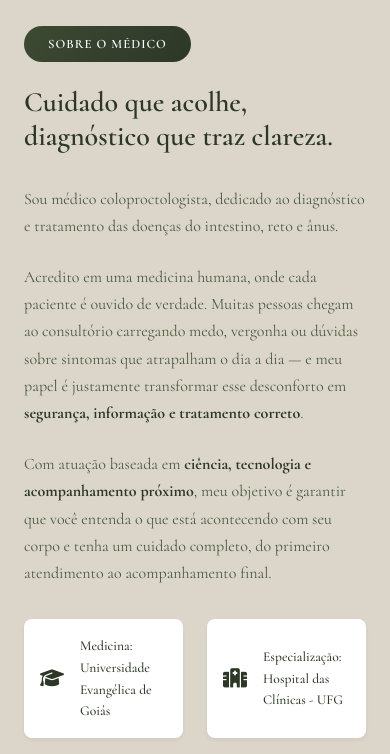
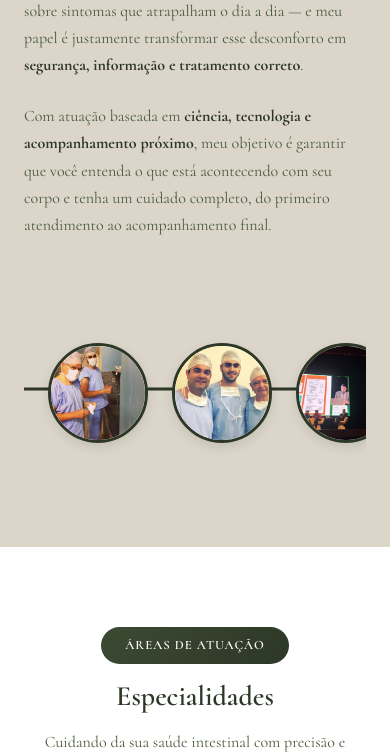
Before and after one commit to derafael04/landing_page_drPedro, a plain HTML site: page index.html in a window 390 px wide. Shown: the part 1246-2000 px from the top of the page. Drawn offline with Linux system fonts and the light colour scheme.

Commit message:
ajuste geral

```diff
--- a/index.html
+++ b/index.html
@@ -119,22 +119,34 @@
                     <p class="about-description">
                         Com atuação baseada em <strong>ciência, tecnologia e acompanhamento próximo</strong>, meu objetivo é garantir que você entenda o que está acontecendo com seu corpo e tenha um cuidado completo, do primeiro atendimento ao acompanhamento final.
                     </p>
-                    <div class="about-credentials">
-                        <div class="credential-item">
-                            <i class="fas fa-graduation-cap"></i>
-                            <span>Medicina: Universidade Evangélica de Goiás</span>
+                </div>
+            </div>
+
+            <!-- Linha do Tempo com Imagens -->
+            <div class="timeline-section">
+                <div class="timeline-container">
+                    <div class="timeline-line"></div>
+                    <div class="timeline-images">
+                        <div class="timeline-item">
+                            <img src="images/img1.jpeg" alt="Trajetória Dr. Pedro">
                         </div>
-                        <div class="credential-item">
-                            <i class="fas fa-hospital"></i>
-                            <span>Especialização: Hospital das Clínicas - UFG</span>
+                        <div class="timeline-item">
+                            <img src="images/img2.jpeg" alt="Trajetória Dr. Pedro">
                         </div>
-                        <div class="credential-item">
-                            <i class="fas fa-award"></i>
-                            <span>Fellowship: Hospital de Amor - Barretos/SP</span>
+                        <div class="timeline-item">
+                            <img src="images/img3.jpg" alt="Trajetória Dr. Pedro">
                         </div>
-                        <div class="credential-item">
-                            <i class="fas fa-globe-americas"></i>
-                            <span>Observership - Cleveland Clinic (EUA)</span>
+                        <div class="timeline-item">
+                            <img src="images/img4.jpg" alt="Trajetória Dr. Pedro">
+                        </div>
+                        <div class="timeline-item">
+                            <img src="images/img5.jpg" alt="Trajetória Dr. Pedro">
+                        </div>
+                        <div class="timeline-item">
+                            <img src="images/img6.jpg" alt="Trajetória Dr. Pedro">
+                        </div>
+                        <div class="timeline-item">
+                            <img src="images/img7.jpeg" alt="Trajetória Dr. Pedro">
                         </div>
                     </div>
                 </div>
--- a/styles.css
+++ b/styles.css
@@ -602,13 +602,19 @@ p {
         position: relative;
         width: 100%;
         height: 100vh;
+        padding-top: 100px;
     }
 
     .hero-image img {
         width: 100%;
         height: 100%;
-        object-fit: contain;
-        object-position: center bottom;
+        object-fit: cover;
+        object-position: top center;
+    }
+
+    /* Esconder imagem na seção Sobre no mobile */
+    .about-image {
+        display: none;
     }
 
     .hero-dark .hero-bg {
@@ -757,6 +763,102 @@ p {
     font-size: 0.85rem;
     font-weight: 500;
     color: var(--text-dark);
+}
+
+/* Timeline Section */
+.timeline-section {
+    margin-top: var(--spacing-xl);
+}
+
+.timeline-container {
+    position: relative;
+    padding: var(--spacing-lg) 0;
+}
+
+.timeline-line {
+    position: absolute;
+    top: 50%;
+    left: 0;
+    right: 0;
+    height: 3px;
+    background: var(--primary-color);
+    transform: translateY(-50%);
+    z-index: 0;
+}
+
+.timeline-images {
+    display: flex;
+    justify-content: space-between;
+    align-items: center;
+    position: relative;
+    z-index: 1;
+    gap: var(--spacing-md);
+}
+
+.timeline-item {
+    position: relative;
+    width: 150px;
+    height: 150px;
+    border-radius: 50%;
+    overflow: hidden;
+    border: 4px solid var(--primary-color);
+    background: var(--white);
+    box-shadow: var(--shadow-md);
+    transition: all var(--transition-normal);
+    flex-shrink: 0;
+}
+
+.timeline-item:hover {
+    transform: scale(1.1);
+    box-shadow: var(--shadow-lg);
+    border-color: var(--primary-light);
+}
+
+.timeline-item img {
+    width: 100%;
+    height: 100%;
+    object-fit: cover;
+    transition: transform var(--transition-slow);
+}
+
+.timeline-item:hover img {
+    transform: scale(1.1);
+}
+
+@media (max-width: 1200px) {
+    .timeline-item {
+        width: 130px;
+        height: 130px;
+    }
+}
+
+@media (max-width: 1024px) {
+    .timeline-item {
+        width: 110px;
+        height: 110px;
+    }
+}
+
+@media (max-width: 768px) {
+    .timeline-container {
+        overflow-x: auto;
+        padding-bottom: var(--spacing-md);
+    }
+
+    .timeline-images {
+        width: max-content;
+        padding: 0 var(--spacing-md);
+    }
+
+    .timeline-item {
+        width: 100px;
+        height: 100px;
+        border-width: 3px;
+    }
+
+    .timeline-line {
+        width: calc(100% + 40px);
+    }
 }
 
 /* ============================================
```
Also changed, not shown: images/img1.jpeg (added), images/img2.jpeg (added), images/img3.jpg (added), images/img4.jpg (added), images/img5.jpg (added), images/img6.jpg (added), images/img7.jpeg (added).
